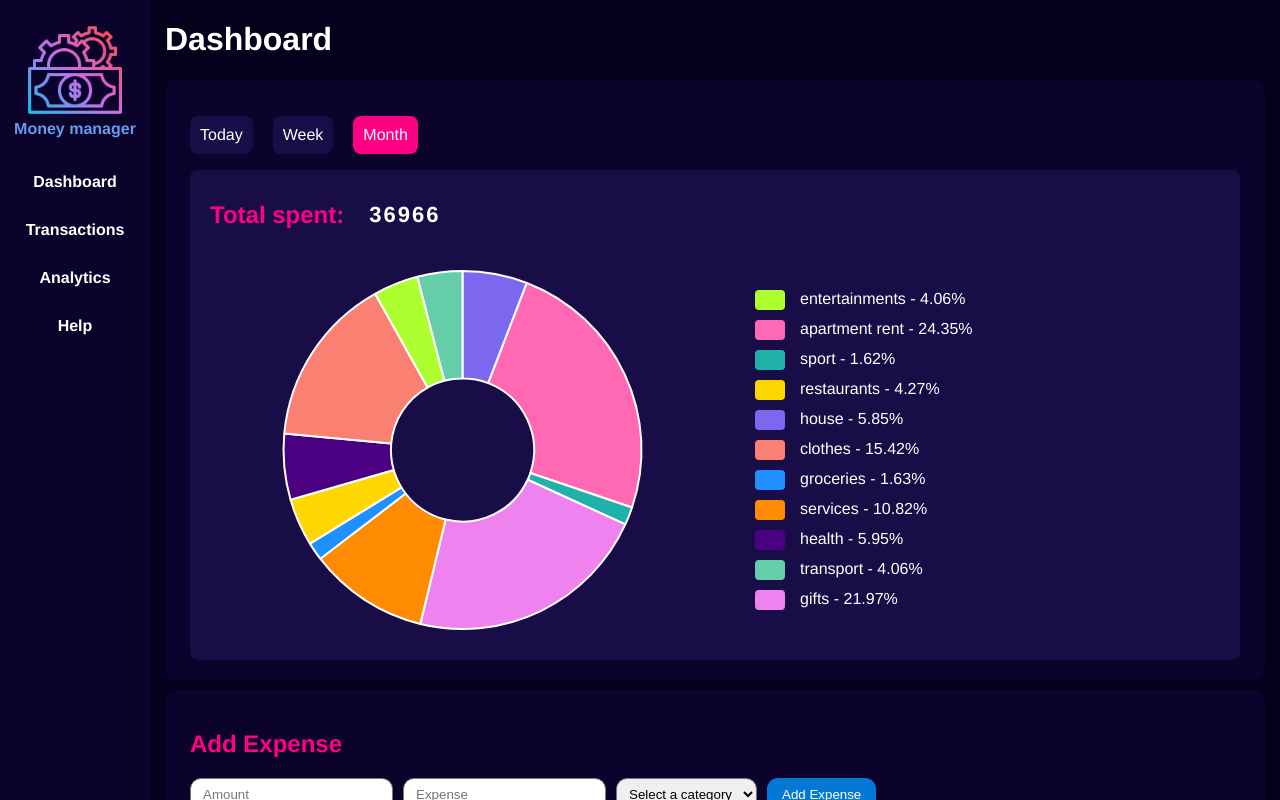
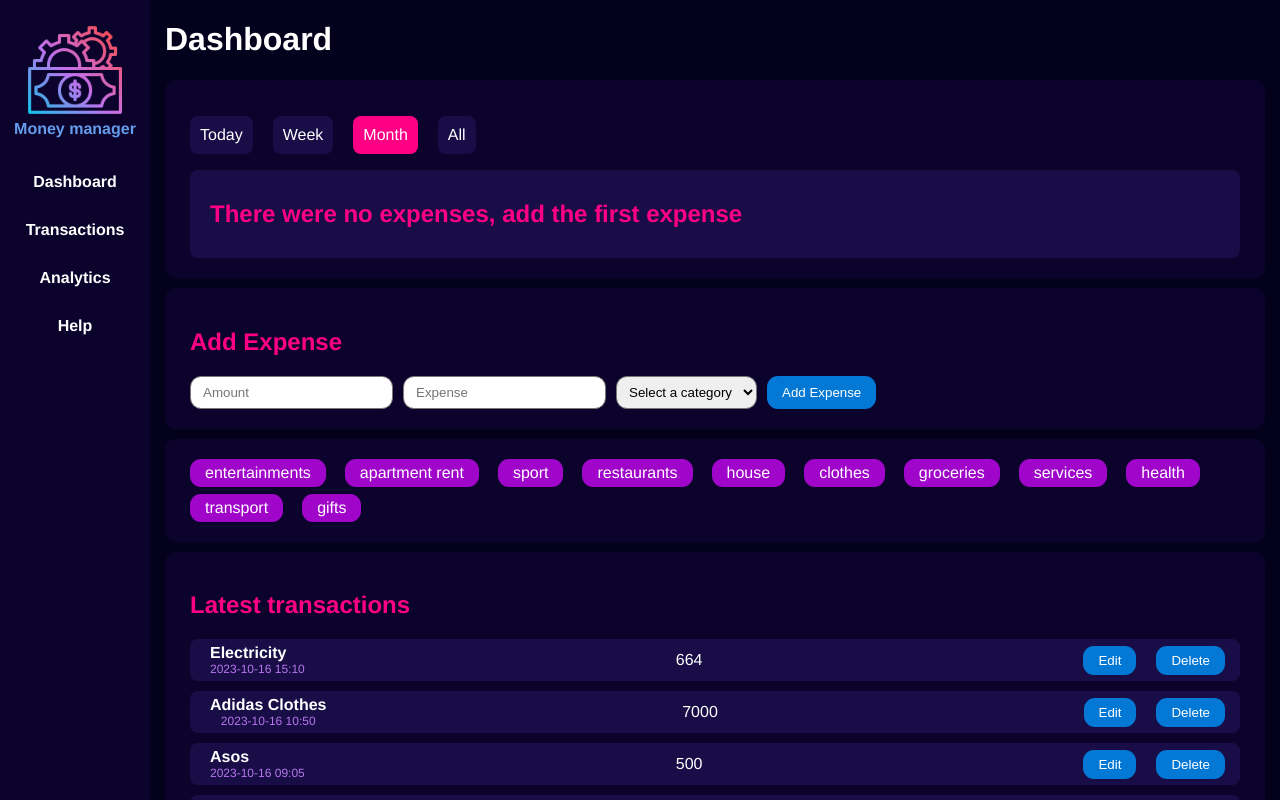
Before and after one commit to shiryavochka/money-manager, a Vue app: page / in a window 1280 px wide. Shown: the top 800 px of the page. Built offline with nearby package versions, Linux system fonts and the light colour scheme.

Commit message:
correction of charts for different periods

```diff
--- a/src/components/ChartTabs.vue
+++ b/src/components/ChartTabs.vue
@@ -4,22 +4,39 @@
       <li class="tab-item"
             :class="{ 'tab-item__active' : selectedTab === tab }"
             v-for="(tab, index) in tabs"
-            @click="selectedTab = tab" :key="index"
+            @click="selectedTab = selectedPeriod = tab" :key="index"
       >{{ tab }}</li>
     </ul>
     <div class="tab-item__wrapper" v-show="selectedTab === 'Today'">
-      <p >Here will be a chart of spending for today.</p>
-    </div>
-    <div  class="tab-item__wrapper" v-show="selectedTab === 'Week'">
-      <p>Here will be a chart of spending for week</p>
-    </div>
-    <div  class="tab-item__wrapper" v-show="selectedTab === 'Month'">
-      <div class="total-spent"><h2>Total spent: </h2> <p class="total-spent__title">{{ totalValue }}</p></div>
       <my-chart
       :categories="categories"
       :expenses="expenses"
       :filtered-jobs="filteredJobs"
-      :totalValue="totalValue"
+      :selectedPeriod="selectedPeriod"
+      ></my-chart>
+    </div>
+    <div  class="tab-item__wrapper" v-show="selectedTab === 'Week'">
+      <my-chart
+      :categories="categories"
+      :expenses="expenses"
+      :filtered-jobs="filteredJobs"
+      :selectedPeriod="selectedPeriod"
+      ></my-chart>
+    </div>
+    <div  class="tab-item__wrapper" v-show="selectedTab === 'Month'">
+      <my-chart
+      :categories="categories"
+      :expenses="expenses"
+      :filtered-jobs="filteredJobs"
+      :selectedPeriod="selectedPeriod"
+      ></my-chart>
+    </div>
+    <div  class="tab-item__wrapper" v-show="selectedTab === 'All'">
+      <my-chart
+      :categories="categories"
+      :expenses="expenses"
+      :filtered-jobs="filteredJobs"
+      :selectedPeriod="selectedPeriod"
       ></my-chart>
     </div>
   </div>
@@ -29,8 +46,9 @@ import MyChart from './MyChart.vue';
 export default {
     data() {
     return {
-      tabs: ['Today', 'Week', 'Month']  ,
-      selectedTab: 'Month'  // устанавливается с помощью @click
+      tabs: ['Today', 'Week', 'Month','All']  ,
+      selectedTab: 'Month',  // устанавливается с помощью @click
+      selectedPeriod: 'Month' // для изменения периода диаграммы
     }
   },
   components: {MyChart},
@@ -46,10 +64,8 @@ export default {
     filteredJobs: {
       type: Array,
       required: true,
-    }, totalValue: {
-      type: Array,
-      required: true,
-    },}
+    },
+  }
 }</script>
 <style lang="sass">
 .tab-item__wrapper
@@ -57,15 +73,6 @@ export default {
   border-radius: 8px
   padding: 10px 20px
 
-.total-spent
-  display: flex
-  align-items: center
-
-.total-spent__title
-  font-size: 22px
-  font-weight: 600
-  letter-spacing: 2px
-  margin-left: 25px
 
 .tabs
   display: flex
--- a/src/components/MyChart.vue
+++ b/src/components/MyChart.vue
@@ -1,19 +1,24 @@
 <template>
-  <div class="chart-info">
+  <div class="total-spent" v-show="totalValue > 0">
+    <h2>Total spent: </h2> <p class="total-spent__title">{{ totalValue }}</p>
+  </div>
+  <div class="chart-info" v-show="filteredExpenses.length > 0" >
     <div class="chart-wrap">
       <canvas ref="myChart"  id="myChart"  ></canvas>
     </div>
     <div class="legend">
       <ul class="legend-list">
         <li class="legend-item"
-        v-for="(category, index) in categories"
-        :key="category.id"
+          v-for="(category, index) in uniqueCategories"
+          :key="category"
         >
-        <span class="category-color" :style="{ backgroundColor: category.color }"></span>
-          {{ category.name }} - {{ percentageData[index] }}%
+          <span class="category-color" :style="{ backgroundColor: categoryColorMap[category] }"></span>
+          {{ category }} - {{ percentageData[index] }}%
         </li>
       </ul>
     </div>
+  </div>
+  <div v-if="filteredExpenses.length === 0" ><h2>There were no expenses, add the first expense</h2>
   </div>
 </template>
 <script>
@@ -33,13 +38,20 @@ export default {
       type: Array,
       required: true,
     },
-    totalValue: {
-      type: Array,
+    selectedPeriod: {
+      type: String,
       required: true,
-    },
+    }
   },
+
   watch: {
-    expenses: {
+    // expenses: {
+    //   handler() {
+    //     // this.updateChart(); // Вызываем обновление графика при изменении данных
+    //   },
+    //   deep: true,
+    // },
+    filteredExpenses: {
       handler() {
         this.updateChart(); // Вызываем обновление графика при изменении данных
       },
@@ -55,15 +67,47 @@ export default {
     this.updateChart();
   },
   computed: {
+    totalValue() {
+    return this.filteredExpenses.reduce((sum, expense) => sum + parseFloat(expense.amounts), 0);
+  },
     percentageData() {
       const total = this.totalValue;
-      return this.categories.map((category) => {
-        const categoryTotal = this.filteredJobs
-        .filter((expense) => expense.category === category.name)
-        .reduce((sum, expense) => sum + parseFloat(expense.amounts), 0);
+      return this.uniqueCategories.map((category) => {
+        const categoryTotal = this.filteredExpenses
+          .filter((expense) => expense.category === category)
+          .reduce((sum, expense) => sum + parseFloat(expense.amounts), 0);
         return ((categoryTotal / total) * 100).toFixed(2);
       });
+      },
+    uniqueCategories() {
+      return Array.from(new Set(this.filteredExpenses.map(expense => expense.category)));
     },
+    filteredExpenses() {
+
+    if (this.selectedPeriod === 'Today') {
+      const today = new Date().toISOString().split('T')[0];
+      return this.expenses.filter((expense) => expense.dataAdd.includes(today));
+    } else if (this.selectedPeriod === 'Week') {
+      const currentDate = new Date();
+      const currentDay = currentDate.getDay();
+      const firstDayOfWeek = new Date(currentDate);
+      firstDayOfWeek.setDate(currentDate.getDate() - currentDay);
+      const startOfWeek = firstDayOfWeek.toISOString().split('T')[0];
+      return this.expenses.filter((expense) => {
+        const expenseDate = expense.dataAdd.split(' ')[0];
+        return expenseDate >= startOfWeek;
+      });
+    } else if (this.selectedPeriod === 'Month') {
+
+      const currentMonth = new Date().toISOString().split('-').slice(0, 2).join('-');
+      return this.expenses.filter((expense) => {
+        const expenseMonth = expense.dataAdd.split(' ')[0].split('-').slice(0, 2).join('-');
+        return expenseMonth === currentMonth;
+      });
+    } else {
+      return this.expenses;
+    }
+  },
     categoryColorMap() {
       const colorMap = {};
       this.categories.forEach((category) => {
@@ -75,13 +119,14 @@ export default {
   methods: {
     updateChart() {
       const categoryExpenses = {};
-      this.expenses.forEach((expense) => {
+      this.filteredExpenses.forEach((expense) => {
         if (categoryExpenses[expense.category]) {
           categoryExpenses[expense.category] += parseFloat(expense.amounts);
         } else {
-        categoryExpenses[expense.category] = parseFloat(expense.amounts);
+          categoryExpenses[expense.category] = parseFloat(expense.amounts);
         }
       });
+
       const ctx = this.$refs.myChart.getContext('2d');
       const labels = Object.keys(categoryExpenses);
       // создали вычисляемое свойство categoryColorMap, которое создает объект с соответствием между именами категорий и цветами, используя массив categories.
@@ -137,6 +182,16 @@ export default {
 };
 </script>
 <style scoped lang="sass">
+.total-spent
+  display: flex
+  align-items: center
+
+.total-spent__title
+  font-size: 22px
+  font-weight: 600
+  letter-spacing: 2px
+  margin-left: 25px
+
 .chart-wrap
   width: 50%
   height: 400px
--- a/src/views/HomeView.vue
+++ b/src/views/HomeView.vue
@@ -5,7 +5,6 @@
       <chart-tabs :categories="categories"
       :expenses="expenses"
       :filtered-jobs="filteredJobs"
-      :totalValue="totalValue"
       ></chart-tabs>
     </div>
     <div class="container">
@@ -35,7 +34,6 @@
 <script>
 import ExpensesList from '@/components/ExpensesList.vue';
 import FormAdd from "@/components/FormAdd";
-import { toNumber } from '@vue/shared';
 import ChartTabs from '@/components/ChartTabs.vue';
 import CategoryList from "@/components/CategoryList.vue";
 
@@ -62,12 +60,15 @@ export default {
         {  amounts: '2800', dataAdd : '2023-08-18 21:01', category:'clothes' ,name: 'Shirts', },
         {  amounts: '1500', dataAdd : '2023-08-19 18:18', category:'entertainments' ,name: 'Cinema', },
         {  amounts: '2500', dataAdd : '2023-08-19 16:47', category:'services' ,name: 'Manicure', },
-        {  amounts: '2900', dataAdd : '2023-08-20 19:40', category:'clothes' ,name: 'Jeans', },
-        {  amounts: '5420', dataAdd : '2023-08-20 19:58', category:'gifts' ,name: 'Cosmetics', },
-        {  amounts: '1700', dataAdd : '2023-08-21 10:15', category:'health' ,name: 'Vitamins', },
-        {  amounts: '600', dataAdd : '2023-08-23 15:16', category:'restaurants' ,name: 'Pizza', },
-        {  amounts: '1500', dataAdd : '2023-08-25 07:30', category:'transport' ,name: 'Travel card', },
-        {  amounts: '664', dataAdd : '2023-08-25 15:10', category:'house' ,name: 'Electricity', },
+        {  amounts: '2900', dataAdd : '2023-10-03 19:40', category:'clothes' ,name: 'Jeans', },
+        {  amounts: '5420', dataAdd : '2023-10-04 19:58', category:'gifts' ,name: 'Cosmetics', },
+        {  amounts: '1700', dataAdd : '2023-10-07 10:15', category:'health' ,name: 'Vitamins', },
+        {  amounts: '600', dataAdd : '2023-10-10 15:16', category:'restaurants' ,name: 'Pizza', },
+        {  amounts: '1500', dataAdd : '2023-10-15 07:30', category:'transport' ,name: 'Travel card', },
+        {  amounts: '664', dataAdd : '2023-10-16 15:10', category:'house' ,name: 'Electricity', },
+        {  amounts: '504', dataAdd : '2023-10-15 17:50', category:'house' ,name: 'Water bill', },
+        {  amounts: '500', dataAdd : '2023-10-16 09:05', category:'clothes' ,name: 'Asos', },
+        {  amounts: '7000', dataAdd : '2023-10-16 10:50', category:'clothes' ,name: 'Adidas Clothes', },
       ],
       checked: [],
       categories : [
@@ -88,9 +89,6 @@ export default {
     }
     },
     computed:{
-      totalValue() {
-        return this.expenses.reduce((sum, login) => sum + toNumber(login.amounts), 0);
-      },
       sortedJobs() {
         const filteredExpenses = this.filteredJobs;
         // Сортируем отфильтрованные транзакции по дате в убывающем порядке
```
